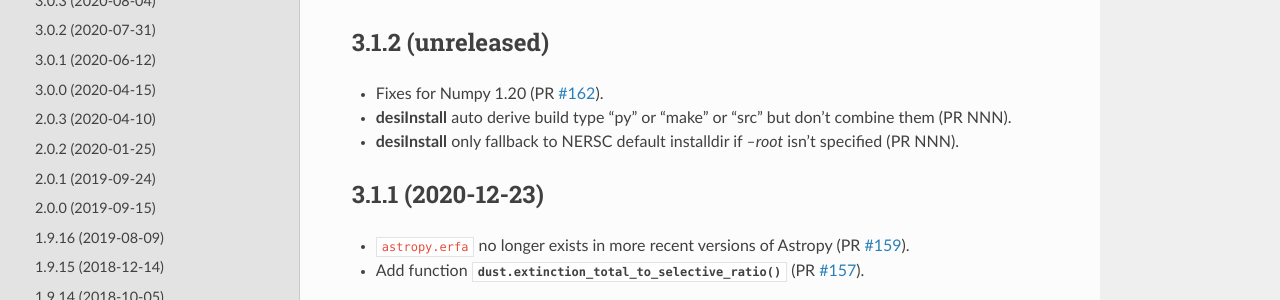
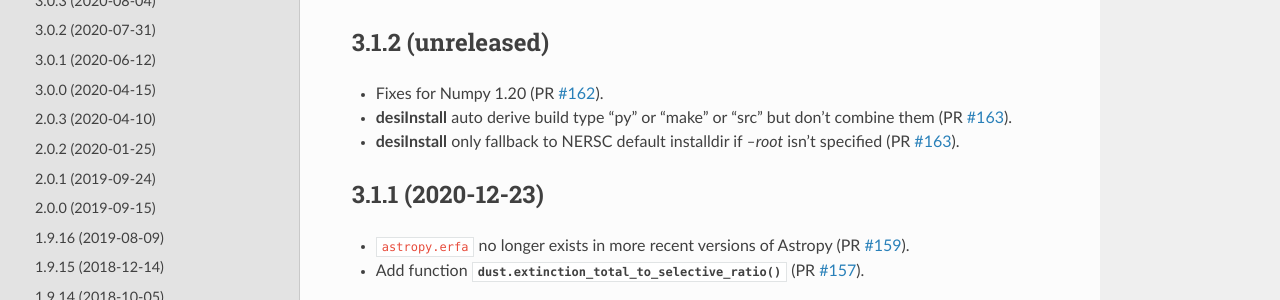
Before and after one commit to desihub/desiutil, a Sphinx documentation site: the page built from doc/changes.rst, in a window 1280 px wide and 900 px high. Shown: the part 134-434 px from the top of the window. Built offline with Sphinx 7.4.7 and the Read the Docs theme 2.0.0, drawn with Linux system fonts in a browser that asks for light colours.

Commit message:
add PR 163 number

```diff
--- a/doc/changes.rst
+++ b/doc/changes.rst
@@ -7,11 +7,12 @@ Change Log
 
 * Fixes for Numpy 1.20 (PR `#162`_).
 * :command:`desiInstall` auto derive build type "py" or "make" or "src"
-  but don't combine them (PR NNN).
+  but don't combine them (PR `#163`_).
 * :command:`desiInstall` only fallback to NERSC default installdir
-  if `--root` isn't specified (PR NNN).
+  if `--root` isn't specified (PR `#163`_).
 
 .. _`#162`: https://github.com/desihub/desiutil/pull/162
+.. _`#163`: https://github.com/desihub/desiutil/pull/163
 
 3.1.1 (2020-12-23)
 ------------------
```
